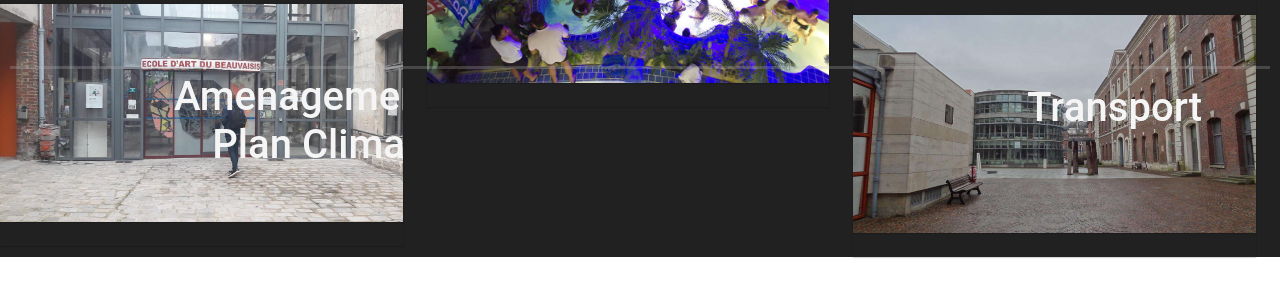
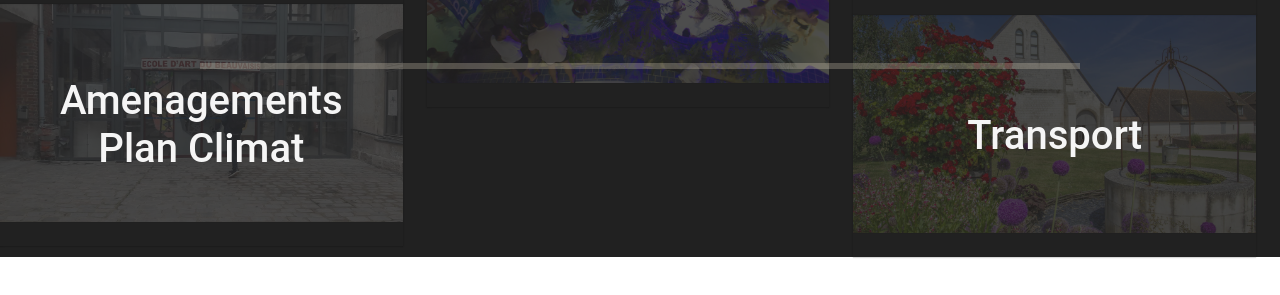
Before and after one commit to Exkyaz/SAE-S3, a plain HTML site: page Accueil.html in a window 1280 px wide. Shown: the part 711-1006 px from the top of the page. Drawn offline with Linux system fonts and the light colour scheme; files whose address does not match are found by name.

Commit message:
Code Propre, Images assombries et Texte centré

```diff
--- a/Accueil.html
+++ b/Accueil.html
@@ -23,9 +23,10 @@
             id="myRightImages"
           />
           <a href="#!">
-    <div class="mask" style="background-color: hsla(0, 0%, 98.4%, 0.2)"></div>
-  </a>
           <h1 id = "myTitlePresentation">Présentation</h1>
+          <div class="mask" style="background-color: hsla(0, 0%, 98.4%, 0.2)"></div>
+          </a>
+
         </div>
 
         <div class="myPresentation bg-image hover-overlay ripple shadow-1-strong" data-mdb-ripple-color="light">
@@ -153,7 +154,7 @@
 
         <div class="myPresentation bg-image hover-overlay ripple shadow-1-strong" data-mdb-ripple-color="light">
         <img
-          src="Images/Aeroport.jpg"
+          src="Images/Beauvais Paysage.jpeg"
           class="w-100 shadow-1-strong mb-4"
           id="myRightImages"
         />
@@ -166,7 +167,7 @@
 
         <div class="myPresentation bg-image hover-overlay ripple shadow-1-strong" data-mdb-ripple-color="light">
         <img
-          src="Images/Bibliothèque Beauvais.jpg"
+          src="Images/Beauvais Maison.jpg"
           class="w-100 shadow-1-strong mb-4"
           id="myRightImages"
         />
@@ -179,8 +180,16 @@
 
       </div>
     </div>
-    <!-- Gallery -->
   </header>
+
+
+
+
+
+  <!--Sarah code ICI-->
+
+
+
 
   <hr class="solid">
 
--- a/Style/Accueil.css
+++ b/Style/Accueil.css
@@ -11,6 +11,7 @@ header {
 #myRightImages{
     max-height: 218px;
     object-fit: cover;
+    filter: opacity(20%);
 }
 
 #myGalerieImages {
@@ -24,14 +25,20 @@ header {
 #myTitlePresentation {
     z-index: 2;
     position: absolute;
-    top: 69px;
-    left: 174px;
+    top: 50%;
+    left: 50%;
+    transform:  translate(-50%, -50%);
     text-align: center;
     color: whitesmoke;
+    display: block;
 }
 
 .myPresentation {
     z-index: 1;
+}
+
+.myPresentation:hover .mask {
+    opacity: 1;
 }
 
 .mask{
@@ -44,16 +51,17 @@ header {
 
 /* Solid border */
 hr.solid {
-    border-top: 3px solid #bbb;
+    border-top: 6px solid #F2E8CF;
     display: flex;
     position:sticky;
     bottom:20px;
-    margin-left: 10px;
-    margin-right: 10px;
+    margin-left: 200px;
+    margin-right: 200px;
     z-index: 3;
 }
 
 #myMiddleImages{
     max-height: 300px;
     object-fit: cover;
+    filter: opacity(20%);
 }
```
Also changed, not shown: Images/Beauvais Maison.jpg (added), Images/Beauvais Paysage.jpeg (added).
